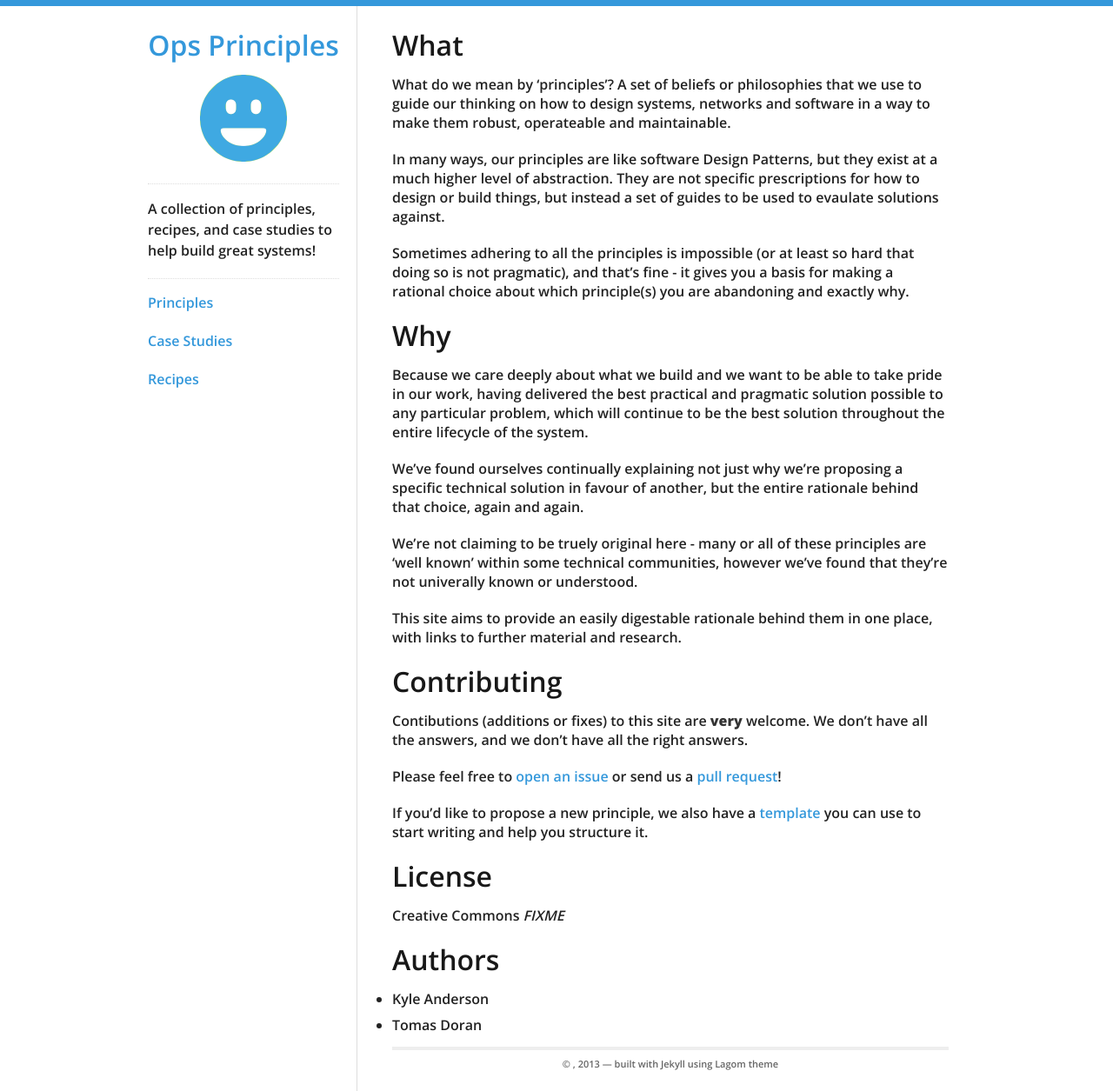
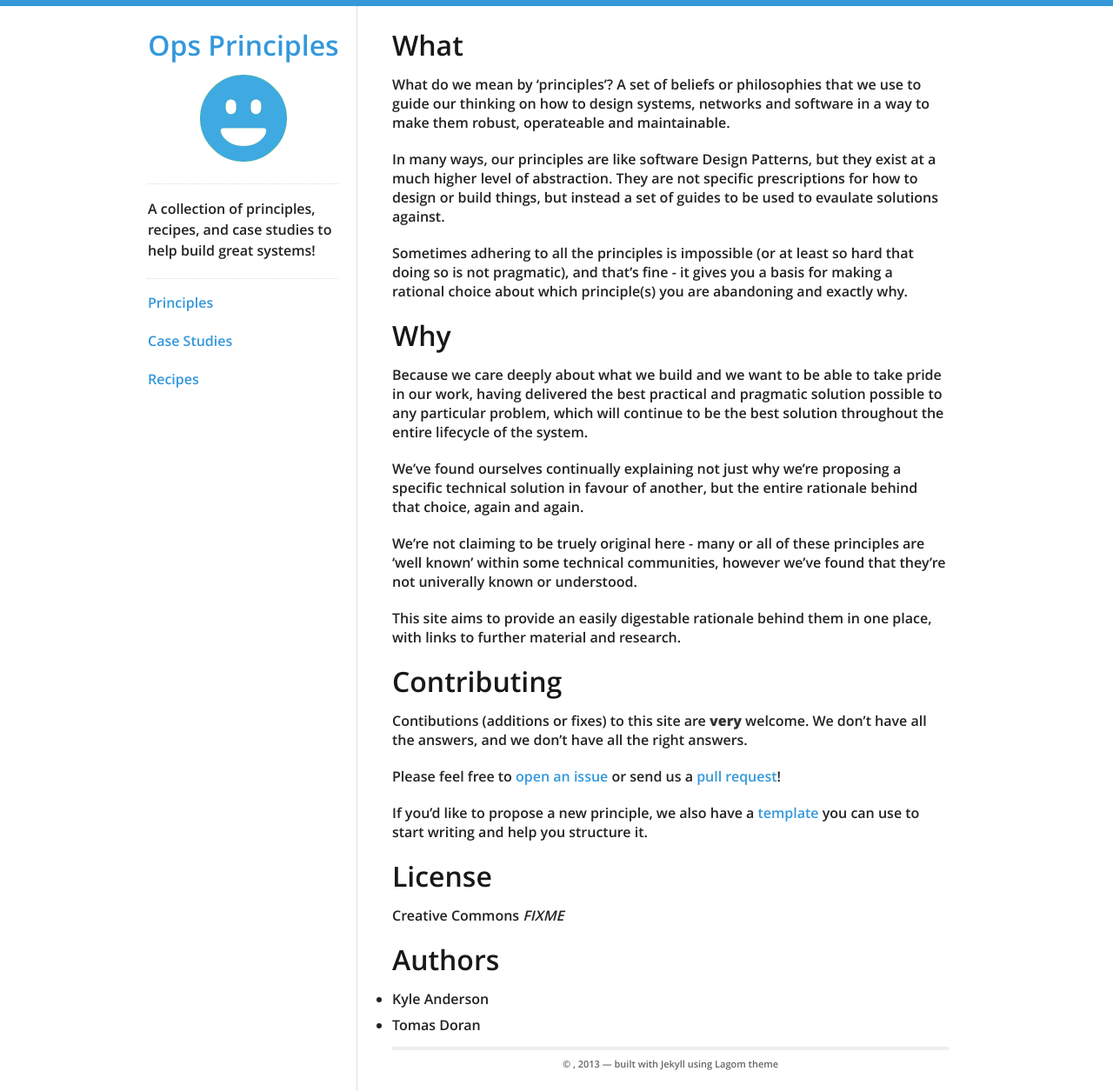
Before and after one commit to solarkennedy/ops-principles, a Jekyll site: the page built from index.markdown, in a window 1280 px wide. Shown: the whole page at 87% size. Built offline with Jekyll 4.4.1, drawn with Linux system fonts in a browser that asks for light colours.

Commit message:
More removal of 3rd party assets

```diff
--- a/_layouts/default.html
+++ b/_layouts/default.html
@@ -11,7 +11,7 @@
   <meta name="description" content="The blog of {{ site.theme.name }}" />
   <link rel="canonical" href="{{ site.url }}{{ page.url | replace:'index.html','' }}" />
 
-  <link href="//fonts.googleapis.com/css?family=Open+Sans:600,800" rel="stylesheet" type="text/css">
+  <link href="/assets/css/fontfamily.css" rel="stylesheet" type="text/css">
   <link rel="shortcut icon" href="/favicon.png">
   <link rel="alternate" type="application/rss+xml" title="{{ site.theme.name }}" href="{{site.url}}/atom.xml" />
 
--- /dev/null
+++ b/assets/css/fontfamily.css
@@ -0,0 +1,12 @@
+@font-face {
+  font-family: 'Open Sans';
+  font-style: normal;
+  font-weight: 600;
+  src: local('Open Sans Semibold'), local('OpenSans-Semibold'), url(/assets/fonts/opensans_600.ttf) format('truetype');
+}
+@font-face {
+  font-family: 'Open Sans';
+  font-style: normal;
+  font-weight: 800;
+  src: local('Open Sans Extrabold'), local('OpenSans-Extrabold'), url(/assets/fonts/opensans_800.ttf) format('truetype');
+}
```
Also changed, not shown: assets/fonts/opensans_600.ttf (added), assets/fonts/opensans_800.ttf (added).
